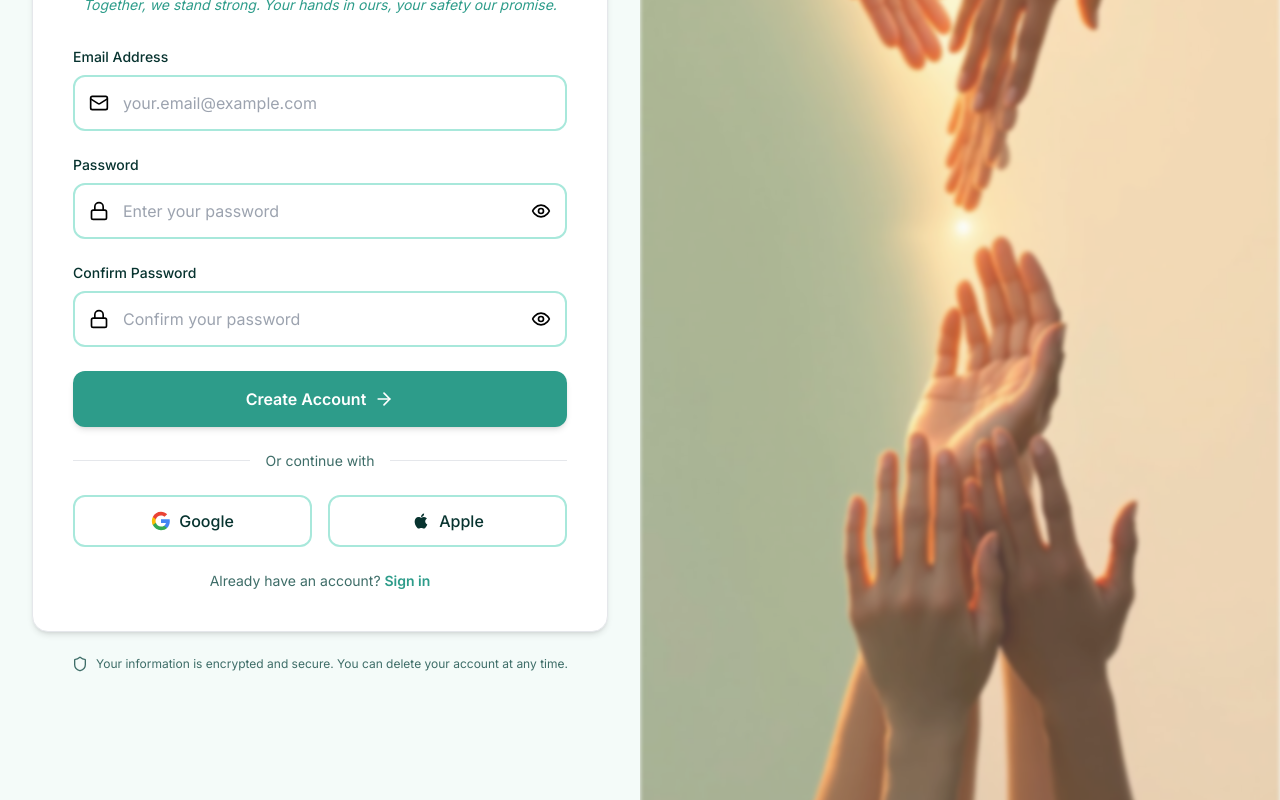
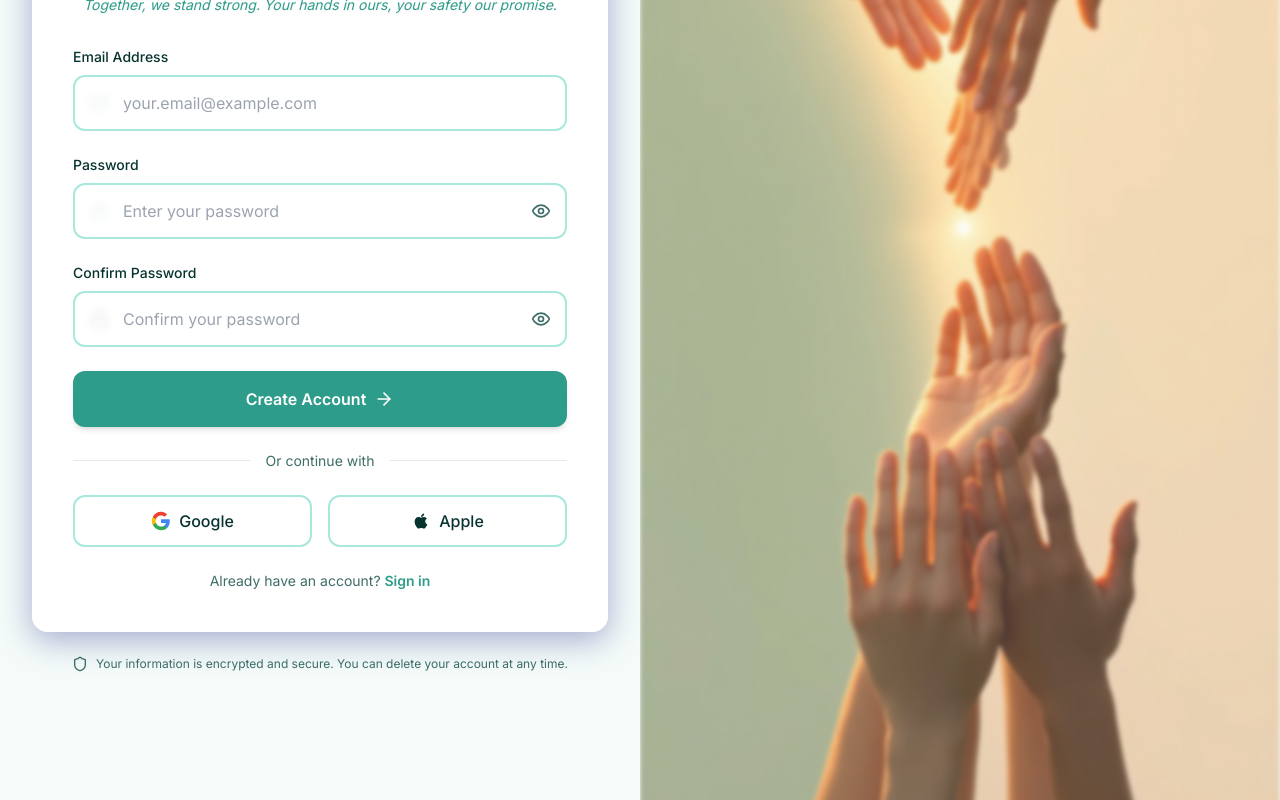
Before and after one commit to Damian-Sonwa/Nchekwa_Afrika, a React (Vite) app in the folder frontend/: page /auth in a window 1280 px wide. Both pictures are taken after a click on the button "Sign up". Shown: the part 288-1088 px from the top of the page. Built offline with nearby package versions, Linux system fonts and the light colour scheme; no server answers.

Commit message:
Apply glass morphism effect to auth form with improved text visibility and contrast

```diff
--- a/frontend/src/pages/Auth.jsx
+++ b/frontend/src/pages/Auth.jsx
@@ -324,9 +324,13 @@ export default function Auth() {
                     }}
                     style={{
                       transformStyle: 'preserve-3d',
-                      backfaceVisibility: 'hidden'
+                      backfaceVisibility: 'hidden',
+                      background: 'rgba(255, 255, 255, 0.95)',
+                      backdropFilter: 'blur(20px) saturate(180%)',
+                      WebkitBackdropFilter: 'blur(20px) saturate(180%)',
+                      boxShadow: '0 8px 32px 0 rgba(31, 38, 135, 0.37)'
                     }}
-                    className="bg-white dark:bg-dark backdrop-blur-lg rounded-2xl shadow-md p-6 md:p-10 border border-light dark:border-light/30"
+                    className="dark:bg-background-dark/95 rounded-2xl shadow-2xl p-6 md:p-10 border border-white/20 dark:border-white/10"
                   >
                     {/* Logo/Header */}
                     <motion.div
@@ -347,16 +351,16 @@ export default function Auth() {
                           />
                         </motion.div>
                       </div>
-                      <h1 className="text-3xl font-heading font-bold text-text-main dark:text-white mb-2">
+                      <h1 className="text-3xl font-heading font-bold text-text-main dark:text-white mb-2 drop-shadow-sm">
                         {isLogin ? 'Welcome Back' : 'Create Account'}
                       </h1>
-                      <p className="text-lg font-body text-text-secondary leading-relaxed dark:text-white/80">
+                      <p className="text-lg font-body text-text-secondary dark:text-white/90 leading-relaxed drop-shadow-sm">
                         {isLogin
                           ? 'Sign in to your Nchekwa_Afrika account'
                           : 'Start your journey to safety and support'
                         }
                       </p>
-                      <p className="font-body text-primary text-sm italic mt-2">
+                      <p className="font-body text-primary dark:text-primary-light text-sm italic mt-2 drop-shadow-sm">
                         Together, we stand strong. Your hands in ours, your safety our promise.
                       </p>
                     </motion.div>
@@ -404,7 +408,7 @@ export default function Auth() {
                             </label>
                             <div className="relative">
                               <div className="absolute inset-y-0 left-0 pl-4 flex items-center pointer-events-none">
-                                <Mail className="w-5 h-5 text-light" />
+                                <Mail className="w-5 h-5 text-text-secondary dark:text-white/60" />
                               </div>
                               <input
                                 id="email"
@@ -414,7 +418,7 @@ export default function Auth() {
                                   setFormData({ ...formData, email: e.target.value })
                                   setErrors({ ...errors, email: '' })
                                 }}
-                                className={`w-full pl-12 pr-4 py-3.5 border-2 rounded-xl focus:outline-none focus:ring-2 transition-all duration-300 bg-white dark:bg-background-dark text-text-main dark:text-white font-body ${
+                                className={`w-full pl-12 pr-4 py-3.5 border-2 rounded-xl focus:outline-none focus:ring-2 transition-all duration-300 bg-white/90 dark:bg-background-dark/90 backdrop-blur-sm text-text-main dark:text-white font-body ${
                                   errors.email
                                     ? 'border-error focus:border-error focus:ring-error/20'
                                     : 'border-primary-light dark:border-primary/30 focus:border-primary focus:ring-accent/20'
@@ -446,7 +450,7 @@ export default function Auth() {
                             </label>
                             <div className="relative">
                               <div className="absolute inset-y-0 left-0 pl-4 flex items-center pointer-events-none">
-                                <Lock className="w-5 h-5 text-light" />
+                                <Lock className="w-5 h-5 text-text-secondary dark:text-white/60" />
                               </div>
                               <input
                                 id="password"
@@ -456,7 +460,7 @@ export default function Auth() {
                                   setFormData({ ...formData, password: e.target.value })
                                   setErrors({ ...errors, password: '' })
                                 }}
-                                className={`w-full pl-12 pr-12 py-3.5 border-2 rounded-xl focus:outline-none focus:ring-2 transition-all duration-300 bg-white dark:bg-background-dark text-text-main dark:text-white font-body ${
+                                className={`w-full pl-12 pr-12 py-3.5 border-2 rounded-xl focus:outline-none focus:ring-2 transition-all duration-300 bg-white/90 dark:bg-background-dark/90 backdrop-blur-sm text-text-main dark:text-white font-body ${
                                   errors.password
                                     ? 'border-error focus:border-error focus:ring-error/20'
                                     : 'border-primary-light dark:border-primary/30 focus:border-primary focus:ring-accent/20'
@@ -467,7 +471,7 @@ export default function Auth() {
                               <button
                                 type="button"
                                 onClick={() => setShowPassword(!showPassword)}
-                                className="absolute inset-y-0 right-0 pr-4 flex items-center text-light hover:text-dark dark:hover:text-light transition-colors"
+                                className="absolute inset-y-0 right-0 pr-4 flex items-center text-text-secondary dark:text-white/60 hover:text-text-main dark:hover:text-white transition-colors"
                               >
                                 {showPassword ? <EyeOff className="w-5 h-5" /> : <Eye className="w-5 h-5" />}
                               </button>
@@ -507,7 +511,7 @@ export default function Auth() {
                                     setFormData({ ...formData, confirmPassword: e.target.value })
                                     setErrors({ ...errors, confirmPassword: '' })
                                   }}
-                                  className={`w-full pl-12 pr-12 py-3.5 border-2 rounded-xl focus:outline-none focus:ring-2 transition-all duration-300 bg-white dark:bg-background-dark text-text-main dark:text-white font-body ${
+                                  className={`w-full pl-12 pr-12 py-3.5 border-2 rounded-xl focus:outline-none focus:ring-2 transition-all duration-300 bg-white/90 dark:bg-background-dark/90 backdrop-blur-sm text-text-main dark:text-white font-body ${
                                   errors.confirmPassword
                                     ? 'border-error focus:border-error focus:ring-error/20'
                                     : 'border-primary-light dark:border-primary/30 focus:border-primary focus:ring-accent/20'
@@ -518,7 +522,7 @@ export default function Auth() {
                                 <button
                                   type="button"
                                   onClick={() => setShowConfirmPassword(!showConfirmPassword)}
-                                  className="absolute inset-y-0 right-0 pr-4 flex items-center text-light hover:text-dark dark:hover:text-light transition-colors"
+                                  className="absolute inset-y-0 right-0 pr-4 flex items-center text-text-secondary dark:text-white/60 hover:text-text-main dark:hover:text-white transition-colors"
                                 >
                                   {showConfirmPassword ? <EyeOff className="w-5 h-5" /> : <Eye className="w-5 h-5" />}
                                 </button>
@@ -604,7 +608,7 @@ export default function Auth() {
                               <div className="w-full border-t border-light dark:border-light/30"></div>
                             </div>
                             <div className="relative flex justify-center text-sm">
-                              <span className="px-4 bg-white dark:bg-background-dark text-text-secondary dark:text-white/80 font-body">Or continue with</span>
+                              <span className="px-4 bg-white/90 dark:bg-background-dark/90 backdrop-blur-sm text-text-secondary dark:text-white/90 font-body">Or continue with</span>
                             </div>
                           </div>
 
@@ -670,7 +674,13 @@ export default function Auth() {
                     initial={{ opacity: 0, y: 20 }}
                     animate={{ opacity: 1, y: 0 }}
                     exit={{ opacity: 0, y: -20 }}
-                    className="bg-white dark:bg-dark backdrop-blur-lg rounded-2xl shadow-md p-6 md:p-10 border border-light dark:border-light/30"
+                    style={{
+                      background: 'rgba(11, 47, 42, 0.95)',
+                      backdropFilter: 'blur(20px) saturate(180%)',
+                      WebkitBackdropFilter: 'blur(20px) saturate(180%)',
+                      boxShadow: '0 8px 32px 0 rgba(0, 0, 0, 0.37)'
+                    }}
+                    className="bg-white/95 dark:bg-background-dark/95 rounded-2xl shadow-2xl p-6 md:p-10 border border-white/20 dark:border-white/10"
                   >
                     <div className="text-center mb-8">
                       <div className="flex justify-center mb-4">
@@ -714,7 +724,7 @@ export default function Auth() {
                               setFormData({ ...formData, email: e.target.value })
                               setErrors({ ...errors, email: '' })
                             }}
-                            className="w-full pl-12 pr-4 py-3.5 border-2 border-primary-light dark:border-primary/30 rounded-xl focus:outline-none focus:ring-2 focus:border-primary focus:ring-accent/20 bg-white dark:bg-background-dark text-text-main dark:text-white font-body transition-all duration-300"
+                            className="w-full pl-12 pr-4 py-3.5 border-2 border-primary-light dark:border-primary/30 rounded-xl focus:outline-none focus:ring-2 focus:border-primary focus:ring-accent/20 bg-white/90 dark:bg-background-dark/90 backdrop-blur-sm text-text-main dark:text-white font-body transition-all duration-300"
                             placeholder="your.email@example.com"
                             required
                           />
```
